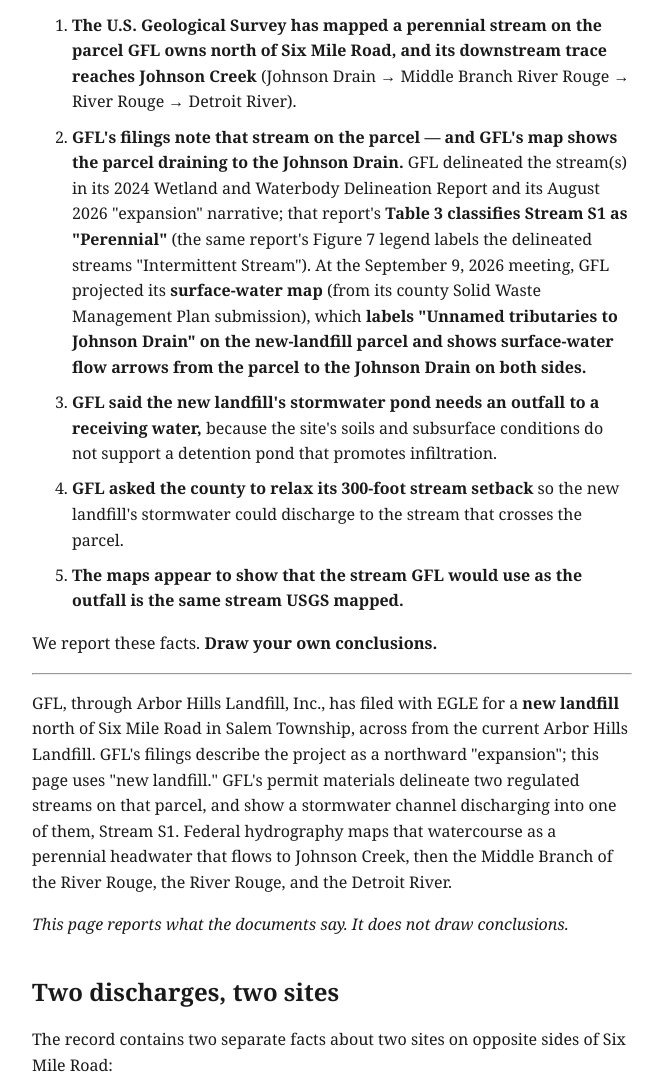
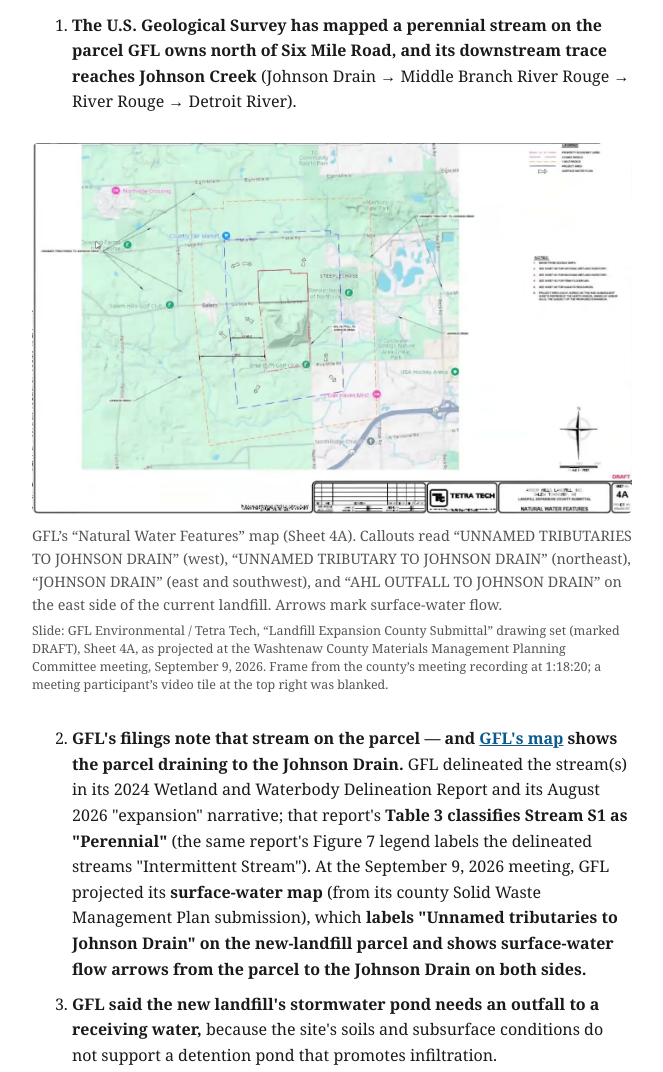
Before and after one commit to tkunst/arbor-hills-monitor, a plain HTML site: page site/stream-s1/index.html in a window 1280 px wide. Shown: the part 1070-2142 px from the top of the page, without its empty margins (308-971 px from the left). Drawn offline with Linux system fonts and the light colour scheme.

Commit message:
S1 draft: GFL Sheet 4A 'Natural Water Features' map between record items 1 and 2; 'GFL's map' links to it
Co-Authored-By: Claude Opus 5.5 <noreply@anthropic.com>
Claude-Session: https://claude.ai/code/session_01NmZyXP5ozqSUUshgSZgDZd

```diff
--- a/site/stream-s1/index.html
+++ b/site/stream-s1/index.html
@@ -83,7 +83,14 @@
 <p><em>Every statement below is drawn from GFL's filings and the public record; sources are cited in the article that follows.</em></p>
 <ol class="record-list">
 <li><strong>The U.S. Geological Survey has mapped a perennial stream on the parcel GFL owns north of Six Mile Road, and its downstream trace reaches Johnson Creek</strong> (Johnson Drain &rarr; Middle Branch River Rouge &rarr; River Rouge &rarr; Detroit River).</li>
-<li><strong>GFL's filings note that stream on the parcel &mdash; and GFL's map shows the parcel draining to the Johnson Drain.</strong> GFL delineated the stream(s) in its 2024 Wetland and Waterbody Delineation Report and its August 2026 "expansion" narrative; that report's <strong>Table 3 classifies Stream S1 as "Perennial"</strong> (the same report's Figure 7 legend labels the delineated streams "Intermittent Stream"). At the September 9, 2026 meeting, GFL projected its <strong>surface-water map</strong> (from its county Solid Waste Management Plan submission), which <strong>labels "Unnamed tributaries to Johnson Drain" on the new-landfill parcel and shows surface-water flow arrows from the parcel to the Johnson Drain on both sides.</strong></li>
+</ol>
+<figure class="media-figure" id="gfl-natural-water-features-map">
+<img src="img/gfl-sep9-slide-natural-water-features.jpg" width="1405" height="870" alt="Map of the area around Arbor Hills Landfill with the proposed north parcel outlined in red, half-mile and one-mile radius lines, arrows showing surface-water flow away from the site, and callouts labeling unnamed tributaries to Johnson Drain, Johnson Drain, and an outfall to Johnson Drain on the east side of the current landfill.">
+<figcaption>GFL&rsquo;s &ldquo;Natural Water Features&rdquo; map (Sheet 4A). Callouts read &ldquo;UNNAMED TRIBUTARIES TO JOHNSON DRAIN&rdquo; (west), &ldquo;UNNAMED TRIBUTARY TO JOHNSON DRAIN&rdquo; (northeast), &ldquo;JOHNSON DRAIN&rdquo; (east and southwest), and &ldquo;AHL OUTFALL TO JOHNSON DRAIN&rdquo; on the east side of the current landfill. Arrows mark surface-water flow.
+<span class="credit">Slide: GFL Environmental / Tetra Tech, &ldquo;Landfill Expansion County Submittal&rdquo; drawing set (marked DRAFT), Sheet 4A, as projected at the Washtenaw County Materials Management Planning Committee meeting, September 9, 2026. Frame from the county&rsquo;s meeting recording at 1:18:20; a meeting participant&rsquo;s video tile at the top right was blanked.</span></figcaption>
+</figure>
+<ol class="record-list" start="2">
+<li><strong>GFL's filings note that stream on the parcel &mdash; and <a href="#gfl-natural-water-features-map">GFL's map</a> shows the parcel draining to the Johnson Drain.</strong> GFL delineated the stream(s) in its 2024 Wetland and Waterbody Delineation Report and its August 2026 "expansion" narrative; that report's <strong>Table 3 classifies Stream S1 as "Perennial"</strong> (the same report's Figure 7 legend labels the delineated streams "Intermittent Stream"). At the September 9, 2026 meeting, GFL projected its <strong>surface-water map</strong> (from its county Solid Waste Management Plan submission), which <strong>labels "Unnamed tributaries to Johnson Drain" on the new-landfill parcel and shows surface-water flow arrows from the parcel to the Johnson Drain on both sides.</strong></li>
 <li><strong>GFL said the new landfill's stormwater pond needs an outfall to a receiving water,</strong> because the site's soils and subsurface conditions do not support a detention pond that promotes infiltration.</li>
 <li><strong>GFL asked the county to relax its 300-foot stream setback</strong> so the new landfill's stormwater could discharge to the stream that crosses the parcel.</li>
 <li><strong>The maps appear to show that the stream GFL would use as the outfall is the same stream USGS mapped.</strong></li>
```
Also changed, not shown: site/stream-s1/img/gfl-sep9-slide-natural-water-features.jpg (added).
